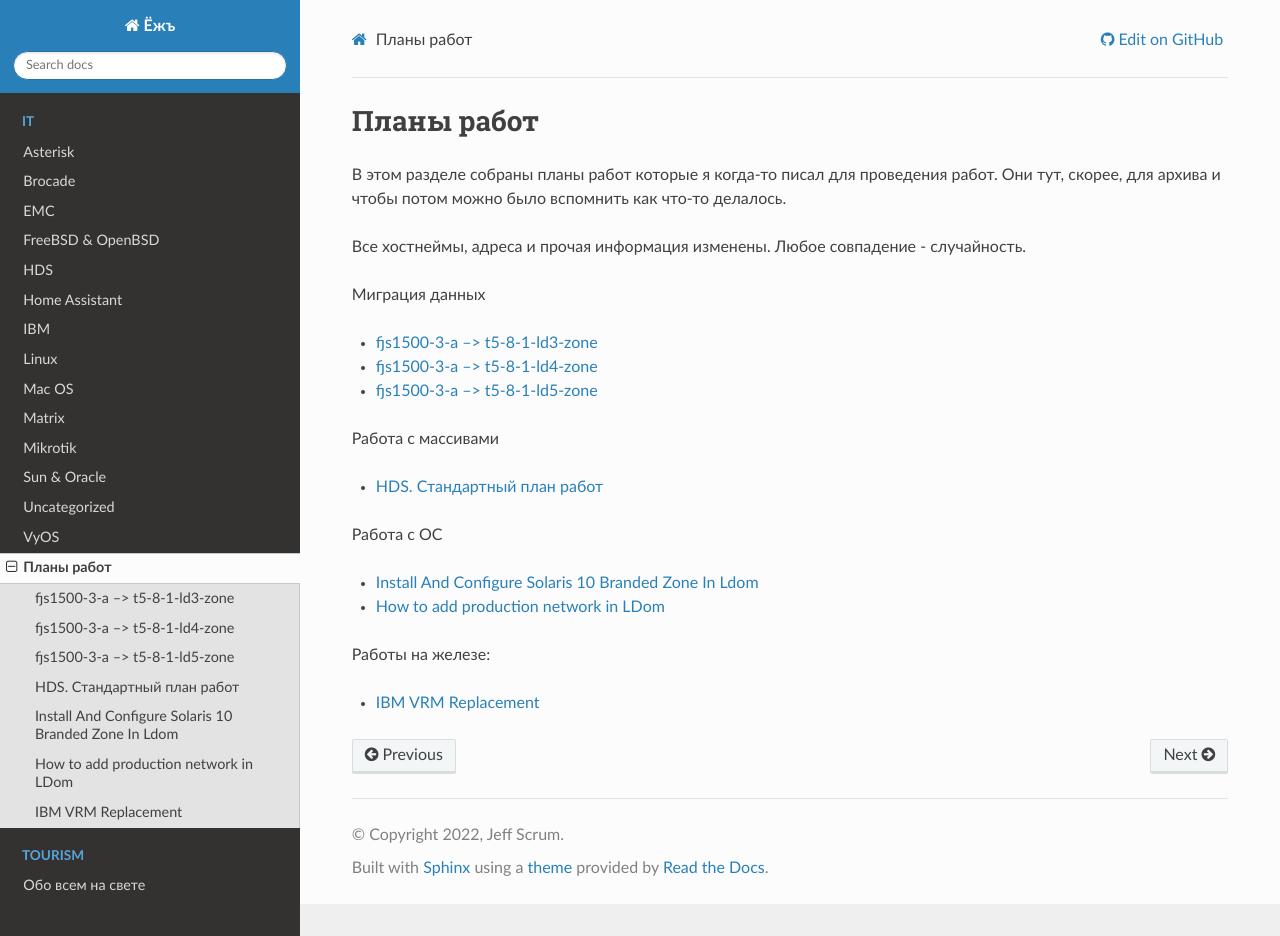
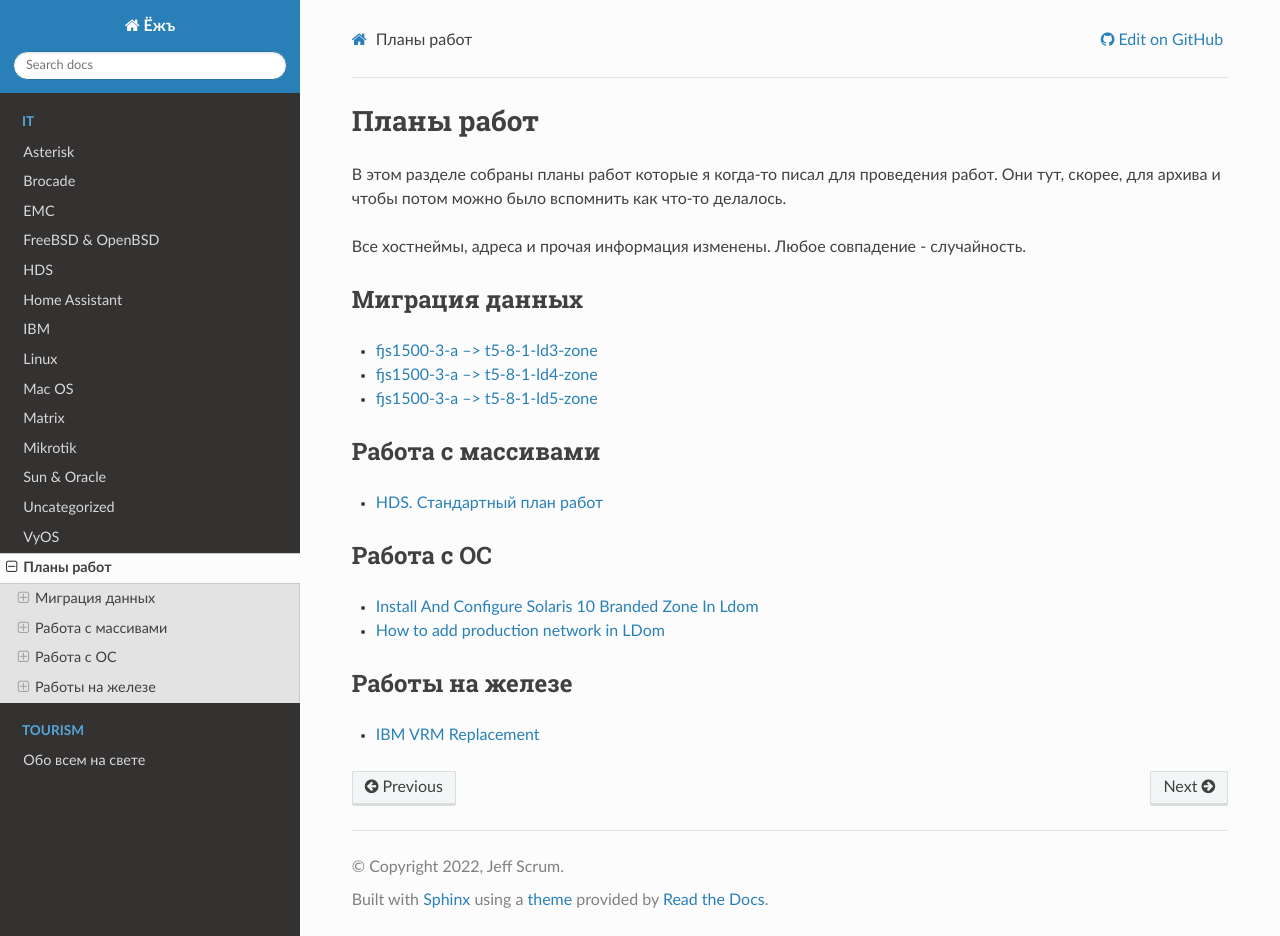
Before and after one commit to jeffscrum/jeffscrum.github.io, a Sphinx documentation site: the page built from source/tasks/index.rst, in a window 1280 px wide and 936 px high. Built offline with Sphinx 7.4.7 and the Read the Docs theme 2.0.0, drawn with Linux system fonts in a browser that asks for light colours.

Commit message:
Update index.rst

```diff
--- a/source/tasks/index.rst
+++ b/source/tasks/index.rst
@@ -8,6 +8,7 @@
 Все хостнеймы, адреса и прочая информация изменены. Любое совпадение - случайность.
 
 Миграция данных
+---------------
 
 .. toctree::
    :maxdepth: 1
@@ -18,6 +19,7 @@
 
 
 Работа с массивами
+------------------
 
 .. toctree::
    :maxdepth: 1
@@ -26,6 +28,7 @@
 
 
 Работа с ОС
+-----------
 
 .. toctree::
    :maxdepth: 1
@@ -34,7 +37,8 @@
    solaris-add-prod-network
 
 
-Работы на железе:
+Работы на железе
+----------------
 
 .. toctree::
    :maxdepth: 1
```
